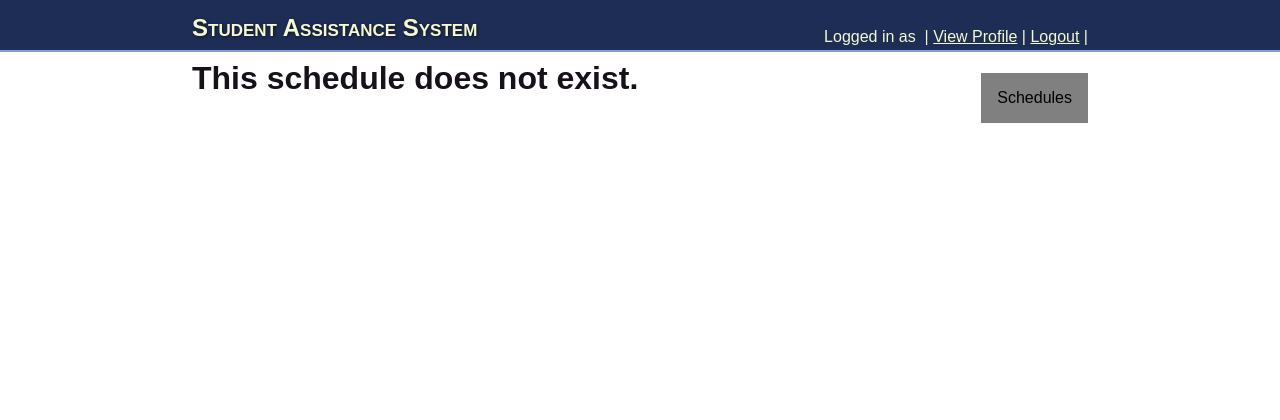
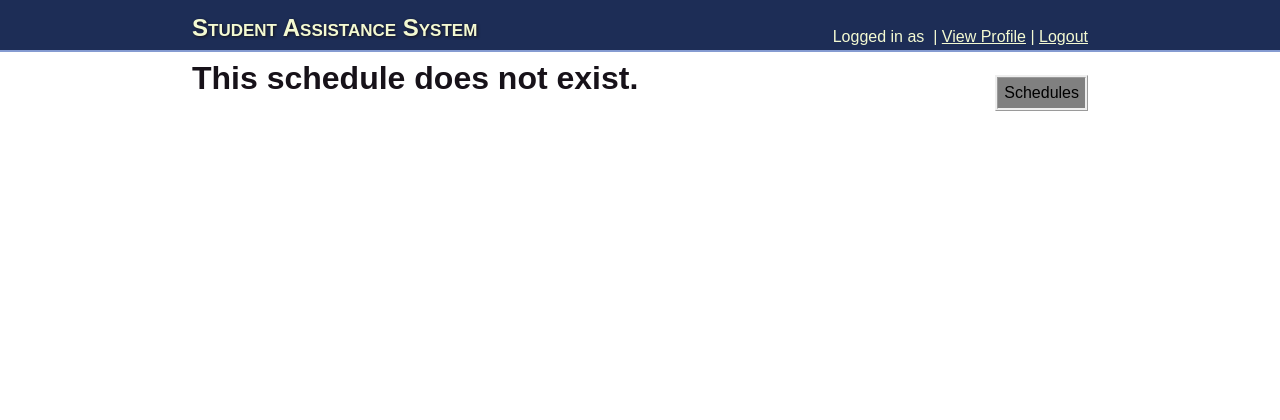
Before and after one commit to rinehart-eric/student-assistance-system, a Django app: template student_assistance_system/templates/student_assistance_system/view_schedule.html in a window 1280 px wide. Shown: the top 420 px of the page. Run offline with Django 3.2, Linux system fonts and the light colour scheme; the template is opened without the code that fills it, so the values that code supplies are empty; parts of the project's set-up code (start-up, migrations or seed data) failed here and were passed over.

Commit message:
schedule button is fixed

```diff
--- a/student_assistance_system/static/student_assistance_system/css/style.css
+++ b/student_assistance_system/static/student_assistance_system/css/style.css
@@ -166,9 +166,10 @@ td.schedule_fulfills {
 .dropbtn {
     background-color: grey;
     color: black;
-    padding: 16px;
+    padding: 6px;
+    top: 20px;
     font-size: 16px;
-    border: none;
+    border: ridge;
     cursor: pointer;
 
 }
@@ -196,9 +197,3 @@ td.schedule_fulfills {
     text-decoration: none;
     display: block;
 }
-
-/* Change color of dropdown links on hover */
-.dropdown-content a:hover {background-color: #f1f1f1}
-
-/* Show the dropdown menu (use JS to add this class to the .dropdown-content container when the user clicks on the dropdown button) */
-.show {display:block;}
--- a/student_assistance_system/templates/student_assistance_system/base_site.html
+++ b/student_assistance_system/templates/student_assistance_system/base_site.html
@@ -15,7 +15,7 @@
 
         <div id="links"><p>Logged in as <b>{{ user.profile.name }}</b>&nbsp;|&nbsp;<a
             href="{% url 'student_assistance_system:profile' %}">View Profile</a>&nbsp;|&nbsp;<a
-            href="{% url 'student_assistance_system:logout' %}">Logout</a> |
+            href="{% url 'student_assistance_system:logout' %}">Logout</a>
             <div class = "dropdown">
                 <button onclick="showHideDiv('myDropdown')" class="dropbtn">Schedules</button>
                 <div id="myDropdown" class="dropdown-content">
```
